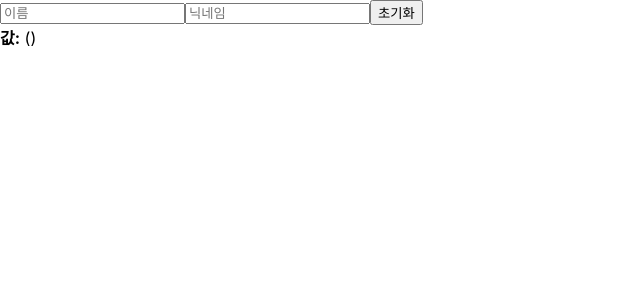
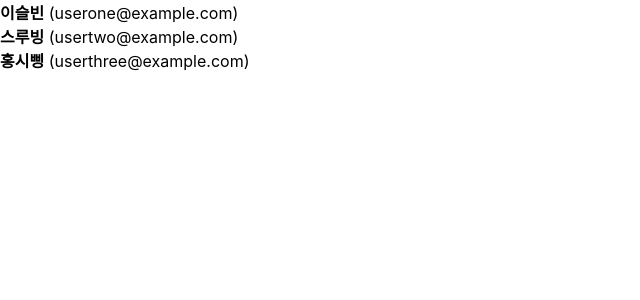
Before and after one commit to seulblin/react_study, a React (Create React App) app: page / in a window 1280 px wide. Shown: the top 300 px of the page, without its empty margins (0-640 px from the left). Built offline with nearby package versions, Linux system fonts and the light colour scheme.

Commit message:
배열 렌더링(map 활용)

```diff
--- a/src/App.js
+++ b/src/App.js
@@ -1,5 +1,6 @@
 import React from 'react';
-import InputSample from './InputSample';
+import UserList from './UserList';
+//import InputSample from './InputSample';
 //import Counter from './Counter';
 //import Hello from './hello';
 //import Wrapper from './Wrapper';
@@ -12,7 +13,8 @@
   //    <Hello color = "pink" />
   //  </Wrapper>
   // <Counter />
-   <InputSample />
+   //<InputSample />
+   <UserList />
   );
 }
 
--- /dev/null
+++ b/src/UserList.js
@@ -0,0 +1,42 @@
+import React from 'react';
+
+function User({ user }) {
+  return(
+    <div>
+        <b>{user.username}</b> <span>({user.email})</span>
+    </div>
+  );
+}
+
+function UserList(){
+  const users = [
+    {
+     id: 1,
+     username: '이슬빈',
+     email: 'userone@example.com'
+    },
+    {
+      id: 2,
+      username: '스루빙',
+      email: 'usertwo@example.com'
+     },
+     {
+      id: 3,
+      username: '홍시삥',
+      email: 'userthree@example.com'
+     }
+  ];
+
+
+  return(
+    <div>
+      {
+        users.map(
+          user => (<User user={user} key={user.id} />)
+        )
+      }
+    </div>
+  );
+}
+
+export default UserList;
```
